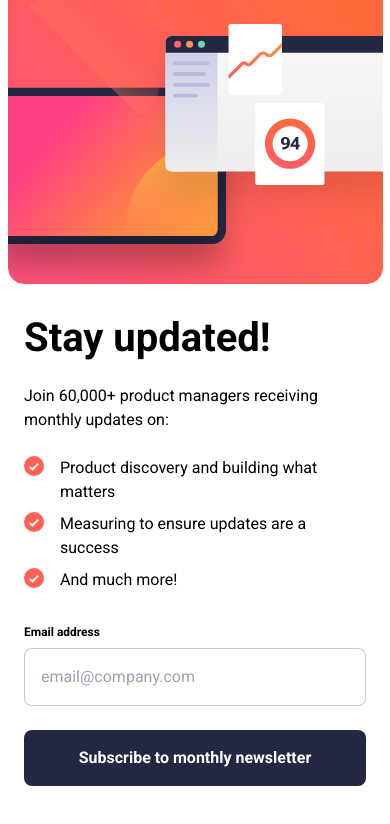
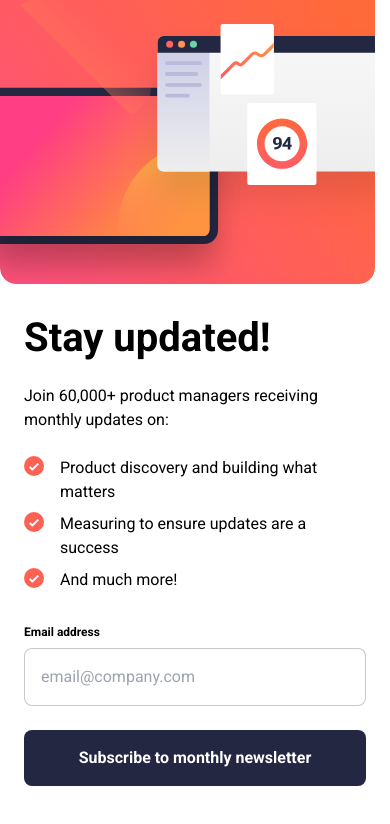
Before and after one commit to fkrunic/frontend-mentor-newsletter-sign-up-form, a Vue app: page / in a window 390 px wide. Shown: the top 824 px of the page. Built offline with nearby package versions, Linux system fonts and the light colour scheme.

Commit message:
added wrapper divs in mobile

```diff
--- a/src/App.vue
+++ b/src/App.vue
@@ -42,6 +42,9 @@ const inputStyling = (state: EmailState): Array<string> => {
   <div v-if="emailState.kind === 'valid'"
     class="flex flex-col items-start justify-between min-h-screen mx-6">
 
+    <!-- Card -->
+    <div>
+
       <!-- Top Content -->
       <div class="flex flex-col gap-10 mt-36">
         <img class="w-16" src="./assets/icon-success.svg">
@@ -52,6 +55,7 @@ const inputStyling = (state: EmailState): Array<string> => {
           Please open it and click the button inside to confirm your
           subscription.
         </p>
+      </div>
     </div>
 
     <!-- Dismiss Button -->
@@ -72,6 +76,9 @@ const inputStyling = (state: EmailState): Array<string> => {
   <!-- Landing Page -->
   <div v-if="emailState.kind !== 'valid'"
     class="flex flex-col justify-start items-center min-h-screen">
+
+    <!-- Card -->
+    <div>
       <img src="./assets/illustration-sign-up-mobile.svg" alt="banner">
 
       <!-- Content -->
@@ -116,4 +123,5 @@ const inputStyling = (state: EmailState): Array<string> => {
           >Subscribe to monthly newsletter</p>
       </div>
     </div>
+  </div>
 </template>
```
Lines whose indentation alone changed are shown as unchanged.
